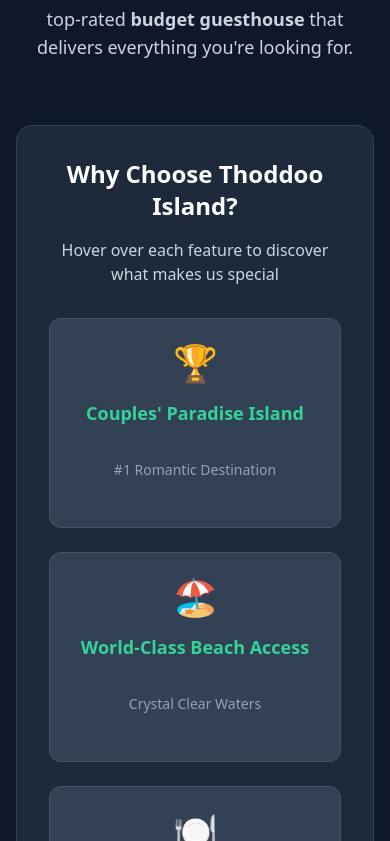
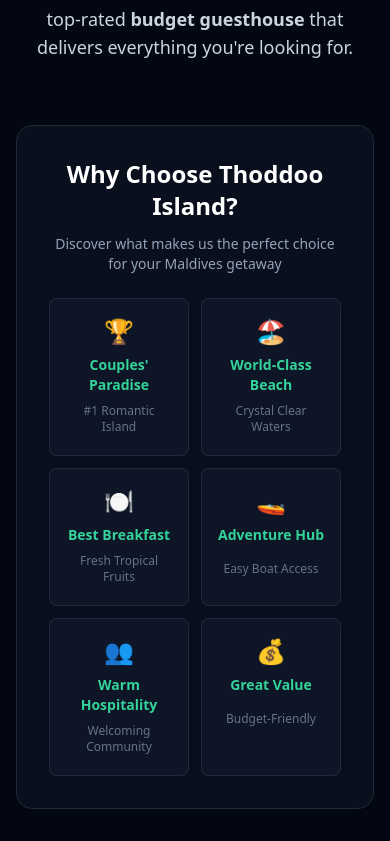
Before and after one commit to QuantumByteWizard/thoddoo-retreat-landing, a React (Vite) app: page / in a window 390 px wide. Shown: the part 2103-2944 px from the top of the page. Built offline with nearby package versions, Linux system fonts and the light colour scheme.

Commit message:
feat: enhance feature cards with color themes and mobile gallery improvements

```diff
--- a/App.tsx
+++ b/App.tsx
@@ -185,44 +185,145 @@ const ProblemSolutionSection: React.FC = () => {
   const InteractiveFeatureCards: React.FC = () => {
     const [hoveredCard, setHoveredCard] = useState<number | null>(null);
     const features = [
-      { emoji: "🏆", title: "Couples' Paradise Island", preview: "#1 Romantic Destination", details: "Consistently rated #1 romantic island by travel bloggers. Perfect sunsets, private beaches, and intimate dining experiences." },
-      { emoji: "🏖️", title: "World-Class Beach Access", preview: "Crystal Clear Waters", details: "Top-rated beach in Maldives with pristine white sand, crystal-clear turquoise waters, and excellent snorkeling spots." },
-      { emoji: "🍽️", title: "Best Breakfast Experience", preview: "Fresh Tropical Fruits", details: "Complimentary breakfast featuring fresh tropical fruits, local delicacies, and international favorites served daily." },
-      { emoji: "🚤", title: "Adventure Hub Location", preview: "Easy Boat Access", details: "Strategic location with easy boat access to all excursions, diving spots, fishing trips, and island hopping adventures." },
-      { emoji: "👥", title: "Legendary Hospitality", preview: "Warmest Community", details: "Experience the warmest, most welcoming island community in Maldives with genuine local hospitality and cultural immersion." },
-      { emoji: "💰", title: "True Budget Value", preview: "Premium at Budget Prices", details: "Enjoy premium resort-style experience at budget hotel prices. Exceptional value without compromising on quality or comfort." }
+      { emoji: "🏆", title: "Couples' Paradise", preview: "#1 Romantic Island", details: "Consistently rated #1 romantic destination by travel bloggers.", color: "amber" },
+      { emoji: "🏖️", title: "World-Class Beach", preview: "Crystal Clear Waters", details: "Pristine white sand and turquoise waters with excellent snorkeling.", color: "cyan" },
+      { emoji: "🍽️", title: "Best Breakfast", preview: "Fresh Tropical Fruits", details: "Complimentary breakfast with fresh local fruits and delicacies.", color: "orange" },
+      { emoji: "🚤", title: "Adventure Hub", preview: "Easy Boat Access", details: "Strategic location with easy access to all excursions and diving.", color: "blue" },
+      { emoji: "👥", title: "Warm Hospitality", preview: "Welcoming Community", details: "Experience genuine Maldivian hospitality and cultural immersion.", color: "pink" },
+      { emoji: "💰", title: "Great Value", preview: "Budget-Friendly", details: "Premium resort experience at budget guesthouse prices.", color: "emerald" }
     ];
+
+    const getColorClasses = (color: string, isHovered: boolean) => {
+      const colors = {
+        amber: {
+          bg: isHovered ? 'bg-amber-500/5' : '',
+          border: isHovered ? 'border-amber-500/20' : 'border-slate-700/50',
+          glow: isHovered ? 'shadow-amber-500/10' : '',
+          text: isHovered ? 'text-amber-400' : 'text-emerald-400'
+        },
+        cyan: {
+          bg: isHovered ? 'bg-cyan-500/5' : '',
+          border: isHovered ? 'border-cyan-500/20' : 'border-slate-700/50',
+          glow: isHovered ? 'shadow-cyan-500/10' : '',
+          text: isHovered ? 'text-cyan-400' : 'text-emerald-400'
+        },
+        orange: {
+          bg: isHovered ? 'bg-orange-500/5' : '',
+          border: isHovered ? 'border-orange-500/20' : 'border-slate-700/50',
+          glow: isHovered ? 'shadow-orange-500/10' : '',
+          text: isHovered ? 'text-orange-400' : 'text-emerald-400'
+        },
+        blue: {
+          bg: isHovered ? 'bg-blue-500/5' : '',
+          border: isHovered ? 'border-blue-500/20' : 'border-slate-700/50',
+          glow: isHovered ? 'shadow-blue-500/10' : '',
+          text: isHovered ? 'text-blue-400' : 'text-emerald-400'
+        },
+        pink: {
+          bg: isHovered ? 'bg-pink-500/5' : '',
+          border: isHovered ? 'border-pink-500/20' : 'border-slate-700/50',
+          glow: isHovered ? 'shadow-pink-500/10' : '',
+          text: isHovered ? 'text-pink-400' : 'text-emerald-400'
+        },
+        emerald: {
+          bg: isHovered ? 'bg-emerald-500/5' : '',
+          border: isHovered ? 'border-emerald-500/20' : 'border-slate-700/50',
+          glow: isHovered ? 'shadow-emerald-500/10' : '',
+          text: isHovered ? 'text-emerald-400' : 'text-emerald-400'
+        }
+      };
+      return colors[color as keyof typeof colors] || colors.emerald;
+    };
 
     return (
       <div className="text-center">
-        <h3 className="text-2xl md:text-3xl font-bold text-white mb-4">Why Choose Thoddoo Island?</h3>
-        <p className="text-slate-300 mb-8 max-w-2xl mx-auto">Hover over each feature to discover what makes us special</p>
-        <div className="grid md:grid-cols-2 lg:grid-cols-3 gap-6">
-          {features.map((feature, index) => (
-            <div
+        <h3 className="text-2xl md:text-3xl font-bold text-white mb-3">Why Choose Thoddoo Island?</h3>
+        <p className="text-slate-400 mb-6 text-sm">Discover what makes us the perfect choice for your Maldives getaway</p>
+
+        {/* Compact Grid Layout */}
+        <div className="grid grid-cols-2 md:grid-cols-3 gap-3 max-w-4xl mx-auto">
+          {features.map((feature, index) => {
+            const isHovered = hoveredCard === index;
+            const colorClasses = getColorClasses(feature.color, isHovered);
+
+            return (
+              <motion.div
                 key={index}
-              className="relative bg-slate-700 rounded-xl p-6 border border-slate-600 cursor-pointer transition-all duration-300 hover:bg-slate-600 hover:border-emerald-400 hover:scale-105 group"
+                className={`relative bg-slate-900/80 rounded-lg p-4 border cursor-pointer group overflow-hidden transition-all duration-300 ${colorClasses.bg} ${colorClasses.border}`}
                 onMouseEnter={() => setHoveredCard(index)}
                 onMouseLeave={() => setHoveredCard(null)}
+                whileHover={{ scale: 1.015, y: -1 }}
+                animate={{
+                  boxShadow: isHovered ? `0 4px 20px rgba(0,0,0,0.2)` : '0 2px 8px rgba(0,0,0,0.1)'
+                }}
+                transition={{ duration: 0.15, ease: "easeOut" }}
               >
-              <div className="text-4xl mb-4 group-hover:scale-110 transition-transform duration-300">{feature.emoji}</div>
-              <h4 className="font-bold text-emerald-400 text-lg mb-3 group-hover:text-emerald-300">{feature.title}</h4>
-              <div className="text-slate-300 text-sm leading-relaxed h-16 flex items-center justify-center">
-                {hoveredCard === index ? (
-                  <motion.p initial={{ opacity: 0, y: 10 }} animate={{ opacity: 1, y: 0 }} transition={{ duration: 0.3 }}>{feature.details}</motion.p>
+                {/* Content */}
+                <div className="text-center">
+                  <motion.div
+                    className="text-2xl mb-2"
+                    animate={{ scale: isHovered ? 1.08 : 1 }}
+                    transition={{ duration: 0.15 }}
+                  >
+                    {feature.emoji}
+                  </motion.div>
+                  <h4 className={`font-bold text-sm mb-1 transition-colors duration-200 ${colorClasses.text}`}>
+                    {feature.title}
+                  </h4>
+                  <div className="min-h-[2.5rem] flex items-center justify-center">
+                    <AnimatePresence mode="wait">
+                      {isHovered ? (
+                        <motion.p
+                          key="details"
+                          initial={{ opacity: 0, y: 3 }}
+                          animate={{ opacity: 1, y: 0 }}
+                          exit={{ opacity: 0, y: -3 }}
+                          transition={{ duration: 0.15 }}
+                          className="text-slate-300 text-xs leading-tight"
+                        >
+                          {feature.details}
+                        </motion.p>
                       ) : (
-                  <p className="text-slate-400 font-medium">{feature.preview}</p>
+                        <motion.p
+                          key="preview"
+                          initial={{ opacity: 0, y: 3 }}
+                          animate={{ opacity: 1, y: 0 }}
+                          exit={{ opacity: 0, y: -3 }}
+                          transition={{ duration: 0.15 }}
+                          className="text-slate-500 text-xs font-medium"
+                        >
+                          {feature.preview}
+                        </motion.p>
                       )}
+                    </AnimatePresence>
                   </div>
                 </div>
-          ))}
+
+                {/* Optimized glow effect */}
+                <motion.div
+                  className="absolute inset-0 rounded-lg pointer-events-none"
+                  animate={{
+                    opacity: isHovered ? 0.05 : 0,
+                    background: isHovered ? `radial-gradient(circle at center, ${
+                      feature.color === 'amber' ? '#f59e0b' :
+                      feature.color === 'cyan' ? '#06b6d4' :
+                      feature.color === 'orange' ? '#f97316' :
+                      feature.color === 'blue' ? '#3b82f6' :
+                      feature.color === 'pink' ? '#ec4899' : '#10b981'
+                    }, transparent 60%)` : 'transparent'
+                  }}
+                  transition={{ duration: 0.15 }}
+                />
+              </motion.div>
+            );
+          })}
         </div>
       </div>
     );
   };
 
   return (
-    <section className="min-h-screen bg-slate-900 text-white py-12 md:py-20">
+    <section className="min-h-screen bg-gray-950 text-white py-12 md:py-20">
       <div className="container mx-auto px-4 md:px-6 text-center">
         <AnimatedElement className="mb-16">
           <div className="inline-block bg-red-500/10 text-red-400 px-6 py-2 rounded-full text-sm font-semibold border border-red-500/30 mb-8">⚠️ The Island Search Struggle</div>
@@ -278,7 +379,7 @@ const ProblemSolutionSection: React.FC = () => {
           <h2 className="text-3xl md:text-5xl font-black leading-tight mb-6 bg-gradient-to-r from-emerald-400 via-cyan-400 to-blue-500 bg-clip-text text-transparent">Meet <span className="bg-gradient-to-r from-orange-400 to-yellow-500 bg-clip-text text-transparent">Thoddoo Retreat Grand</span> - The Smart Traveler's Choice</h2>
           <p className="text-lg text-slate-300 font-medium max-w-3xl mx-auto">Stop the endless research. <strong>Thoddoo</strong> is the <strong>island</strong> that experienced travelers choose most - and <strong>Thoddoo Retreat Grand</strong> is the top-rated <strong>budget guesthouse</strong> that delivers everything you're looking for.</p>
         </AnimatedElement>
-        <AnimatedElement className="bg-slate-800 rounded-2xl p-8 md:p-12 border border-slate-700 mb-16">
+        <AnimatedElement className="bg-gray-900/50 rounded-2xl p-8 md:p-12 border border-gray-800 mb-16">
           <InteractiveFeatureCards />
         </AnimatedElement>
       </div>
@@ -305,6 +406,8 @@ const FirstImpressionsSection: React.FC = () => {
 
 const GallerySection: React.FC = () => {
   const [selectedImage, setSelectedImage] = useState<string | null>(null);
+  const [showAll, setShowAll] = useState(false);
+  const [isMobile, setIsMobile] = useState(false);
 
   // Gallery images using optimized webp format for better performance
   const galleryImages = [
@@ -320,6 +423,17 @@ const GallerySection: React.FC = () => {
     { src: "/images/Gallary/IMG_9268.webp", alt: "Unforgettable island memories", height: "h-54" }
   ];
 
+  // Check if mobile on mount and resize
+  useEffect(() => {
+    const checkMobile = () => setIsMobile(window.innerWidth < 768);
+    checkMobile();
+    window.addEventListener('resize', checkMobile);
+    return () => window.removeEventListener('resize', checkMobile);
+  }, []);
+
+  // Show only first 4 on mobile, all on desktop or when showAll is true
+  const imagesToShow = showAll || !isMobile ? galleryImages : galleryImages.slice(0, 4);
+
   return (
     <SectionWrapper className="bg-white">
       <div className="container mx-auto px-4 md:px-6">
@@ -330,7 +444,7 @@ const GallerySection: React.FC = () => {
 
         {/* Masonry Grid */}
         <div className="columns-1 sm:columns-2 lg:columns-3 xl:columns-4 gap-4 space-y-4">
-          {galleryImages.map((image, index) => (
+          {imagesToShow.map((image, index) => (
             <AnimatedElement key={index} className="break-inside-avoid">
               <div
                 className={`relative ${image.height} cursor-pointer group overflow-hidden rounded-lg shadow-lg hover:shadow-xl transition-all duration-300 transform hover:scale-[1.02]`}
@@ -352,6 +466,62 @@ const GallerySection: React.FC = () => {
             </AnimatedElement>
           ))}
         </div>
+
+        {/* See More Button - Only show on mobile when not showing all */}
+        {!showAll && isMobile && (
+          <div className="flex justify-center mt-8">
+            <motion.button
+              onClick={() => setShowAll(true)}
+              className="relative px-8 py-3 bg-transparent border-2 border-teal-500 text-teal-600 font-semibold rounded-full overflow-hidden group transition-all duration-300"
+              whileHover={{ scale: 1.05 }}
+              whileTap={{ scale: 0.95 }}
+            >
+              {/* Glowing animation background */}
+              <motion.div
+                className="absolute inset-0 bg-gradient-to-r from-teal-500/20 via-teal-400/30 to-teal-500/20 rounded-full"
+                animate={{
+                  backgroundPosition: ['0% 50%', '100% 50%', '0% 50%'],
+                }}
+                transition={{
+                  duration: 2,
+                  repeat: Infinity,
+                  ease: "linear"
+                }}
+                style={{
+                  backgroundSize: '200% 100%'
+                }}
+              />
+
+              {/* Animated border glow */}
+              <motion.div
+                className="absolute inset-0 rounded-full"
+                animate={{
+                  boxShadow: [
+                    '0 0 0px rgba(20, 184, 166, 0.5)',
+                    '0 0 20px rgba(20, 184, 166, 0.8)',
+                    '0 0 0px rgba(20, 184, 166, 0.5)'
+                  ]
+                }}
+                transition={{
+                  duration: 1.5,
+                  repeat: Infinity,
+                  ease: "easeInOut"
+                }}
+              />
+
+              {/* Button text */}
+              <span className="relative z-10 flex items-center space-x-2">
+                <span>See More Photos</span>
+                <motion.span
+                  animate={{ rotate: [0, 180, 360] }}
+                  transition={{ duration: 2, repeat: Infinity, ease: "linear" }}
+                >
+                  ✨
+                </motion.span>
+              </span>
+            </motion.button>
+          </div>
+        )}
 
         {/* Lightbox Modal */}
         <AnimatePresence>
@@ -394,28 +564,60 @@ const GallerySection: React.FC = () => {
 const RoomSanctuarySection: React.FC = () => {
   const ref = useRef(null);
   const { scrollYProgress } = useScroll({ target: ref, offset: ['start end', 'end start'] });
-  const y1 = useTransform(scrollYProgress, [0, 1], ['-10%', '10%']);
+
+  // More dramatic parallax speeds for better visibility
+  // Mobile gets slightly reduced ranges for better performance and UX
+  const yImages = useTransform(scrollYProgress, [0, 1], ['-30%', '30%']); // Images move much faster
+  const yReview = useTransform(scrollYProgress, [0, 1], ['-8%', '8%']);   // Review moves slower (more delayed)
+  const yText = useTransform(scrollYProgress, [0, 1], ['0%', '0%']);       // Text stays static
+
   const roomReview = REVIEWS.find(r => r.section === 'room');
 
   return (
     <SectionWrapper ref={ref} className="bg-white">
       <div className="container mx-auto px-4 md:px-6 text-center">
+        <motion.div style={{ y: yText }}>
           <AnimatedElement>
             <h2 className="text-2xl md:text-3xl lg:text-4xl font-bold text-teal-700 mb-4">Your Room, Your Sanctuary</h2>
             <p className="text-base md:text-lg text-gray-600 max-w-2xl mx-auto mb-8 md:mb-12">Your private oasis awaits—modern, spotless, and full of light.</p>
           </AnimatedElement>
-        <div className="grid grid-cols-1 md:grid-cols-3 gap-6 md:gap-4 items-center">
-          <motion.div className="md:col-span-1" style={{ y: y1 }}>
-            <img loading="lazy" alt="Modern guesthouse room" className="rounded-lg shadow-xl w-full max-w-xs mx-auto h-48 sm:h-56 md:h-64 object-cover" src={GALLERY_IMAGES[1].src} />
         </motion.div>
-          <div className="md:col-span-1 flex justify-center">
+
+        <div className="grid grid-cols-1 md:grid-cols-3 gap-8 md:gap-4 items-center">
+          {/* Left Image - Fast parallax */}
+          <motion.div
+            className="md:col-span-1"
+            style={{ y: yImages }}
+            // Add will-change for better mobile performance
+            transition={{ type: "tween", ease: "linear" }}
+          >
+            <img
+              loading="lazy"
+              alt="Modern guesthouse room"
+              className="rounded-lg shadow-xl w-full max-w-xs mx-auto h-48 sm:h-56 md:h-64 object-cover will-change-transform"
+              src={GALLERY_IMAGES[1].src}
+            />
+          </motion.div>
+
+          {/* Center Review - Slow parallax (delayed) */}
+          <motion.div
+            className="md:col-span-1 flex justify-center"
+            style={{ y: yReview }}
+            transition={{ type: "tween", ease: "linear" }}
+          >
             {roomReview && <ReviewCard review={roomReview} />}
-          </div>
-          <motion.div className="md:col-span-1" style={{ y: y1 }}>
+          </motion.div>
+
+          {/* Right Image - Fast parallax */}
+          <motion.div
+            className="md:col-span-1"
+            style={{ y: yImages }}
+            transition={{ type: "tween", ease: "linear" }}
+          >
             <img
               loading="lazy"
               alt="Guesthouse exterior"
-              className="rounded-lg shadow-xl w-full max-w-xs mx-auto h-48 sm:h-56 md:h-64 object-cover"
+              className="rounded-lg shadow-xl w-full max-w-xs mx-auto h-48 sm:h-56 md:h-64 object-cover will-change-transform"
               src={GALLERY_IMAGES[0].src}
             />
           </motion.div>
@@ -457,8 +659,8 @@ const DiscoverThoddooSection: React.FC = () => {
     <SectionWrapper className="bg-teal-50">
       <div className="container mx-auto px-4 md:px-6 text-center">
         <AnimatedElement>
-          <h2 className="text-2xl md:text-3xl lg:text-4xl font-bold text-teal-700 mb-6">Unforgettable Island Adventures</h2>
-          <p className="text-lg text-gray-600 max-w-2xl mx-auto mb-12">Our guests love exploring Thoddoo. Here are some of their favorite activities.</p>
+          <h2 className="text-2xl md:text-3xl lg:text-4xl font-bold text-teal-700 mb-6">Thoddoo Excursions & Adventures</h2>
+          <p className="text-lg text-gray-600 max-w-2xl mx-auto mb-12">Discover the best excursions in Thoddoo. From manta ray snorkeling to sandbank trips, we offer unforgettable island adventures.</p>
         </AnimatedElement>
 
         {/* Activity Flip Cards */}
```
Also changed, not shown: public/icons/IMG_0199 turtle.png (added). Lines whose indentation alone changed are shown as unchanged.
